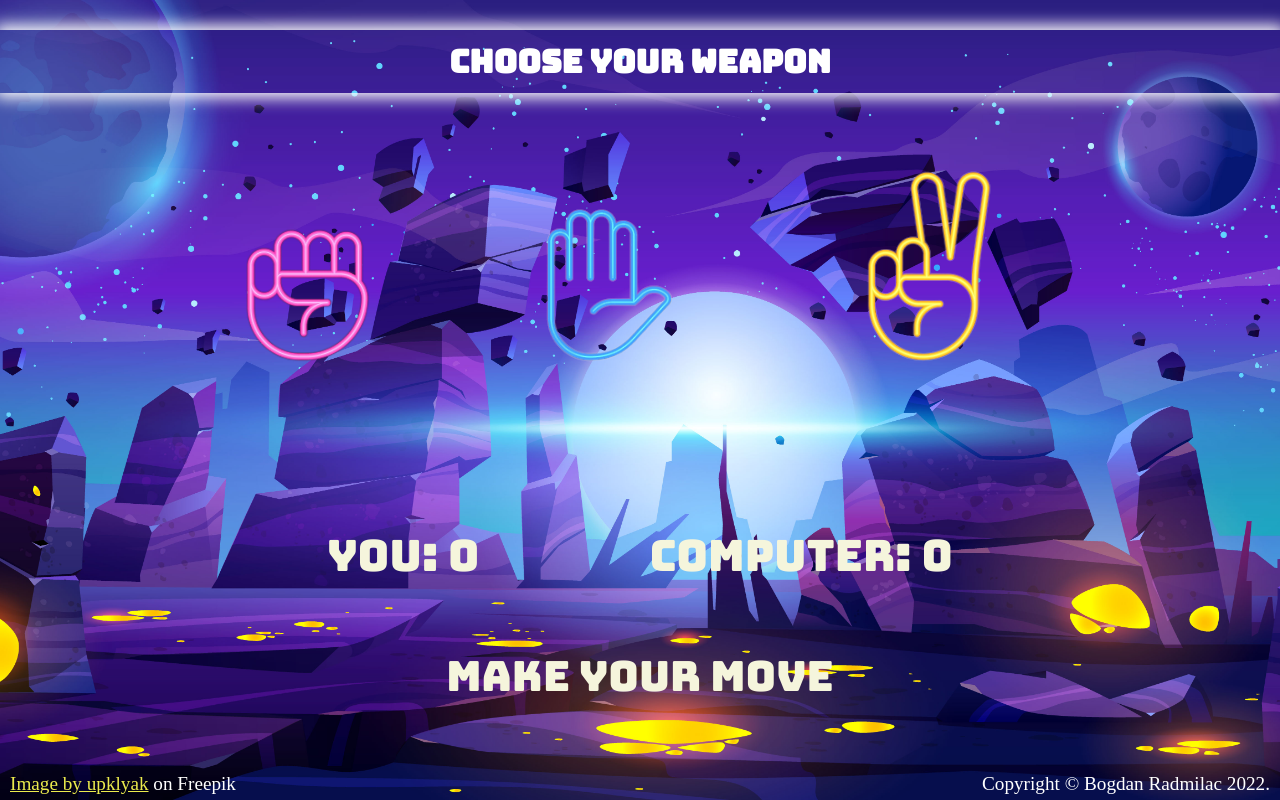
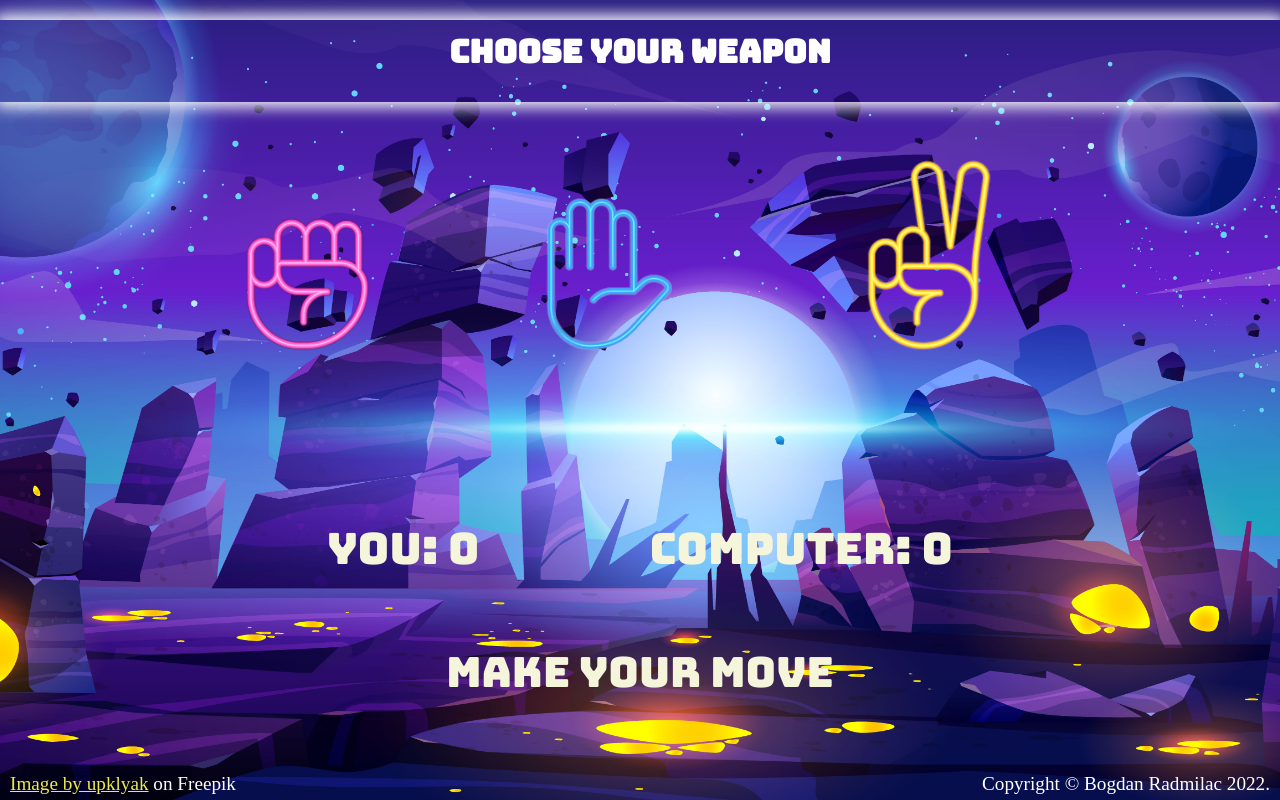
Before and after one commit to bokicodes/RockPaperScissors, a plain HTML site: page play.html in a window 1280 px wide. Drawn offline with Linux system fonts and the light colour scheme.

Commit message:
Final fixes x2

```diff
--- a/styles/play.css
+++ b/styles/play.css
@@ -15,13 +15,14 @@ body{
 
 }
 .header{
-    margin-top: 30px;
+    margin-top: 20px;
     text-align: center;
     color: white;
     box-shadow: 0 0 15px 5px rgb(252, 252, 252);
     font-size: 2rem;
     padding: 10px;
     font-family: Bungee, "serif";
+    flex-grow: 1;
 }
 img{
     height: 310px;
@@ -29,7 +30,7 @@ img{
     cursor: pointer;
 }
 .flexContainer{
-    margin-top: 70px;
+    margin-top: 50px;
     margin-bottom: 15px;
 
     display: flex;
```
